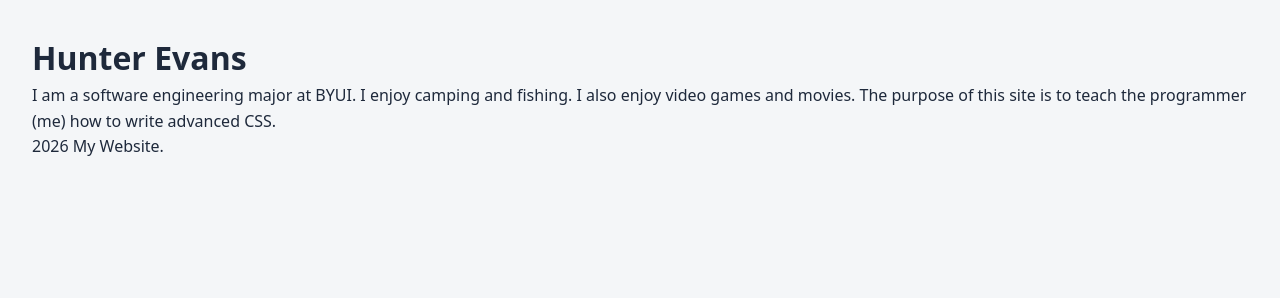
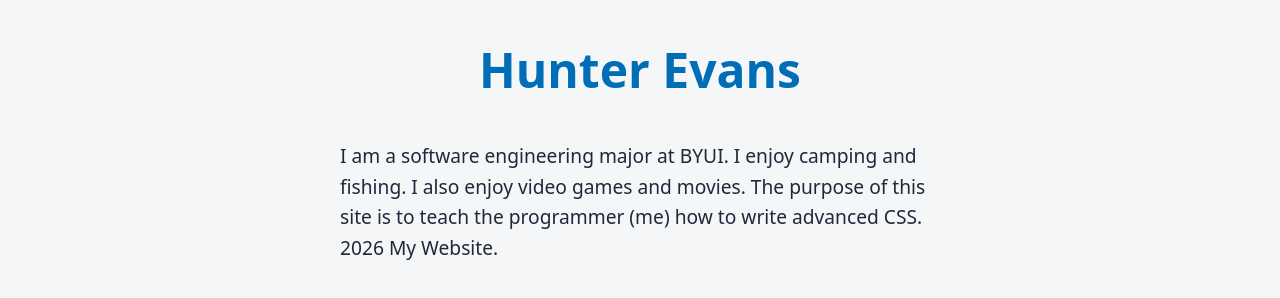
Before and after one commit to hunterevans0/wdd331-practice, a plain HTML site: page index.html in a window 1280 px wide. Drawn offline with Linux system fonts and the light colour scheme.

Commit message:
testing with obvious css changes

```diff
--- a/css/main.css
+++ b/css/main.css
@@ -28,3 +28,16 @@ a {
 a:hover {
     color: var(--color-primary-hover);
 }
+
+h1 {
+    color: var(--color-primary);
+    font-size: 3rem;
+    text-align: center;
+    margin-bottom: 2rem;
+}
+
+p {
+    font-size: 1.2rem;
+    max-width: 600px;
+    margin: 0 auto;
+}
```
